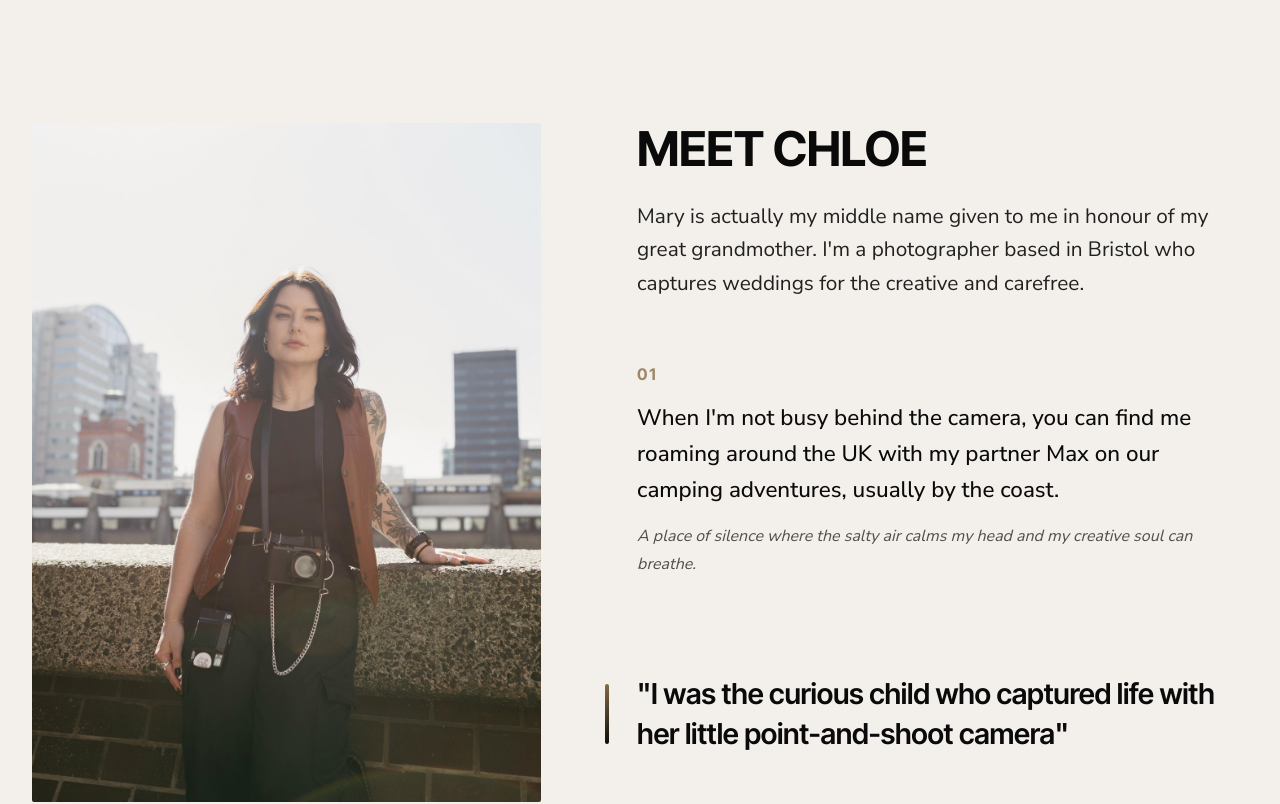
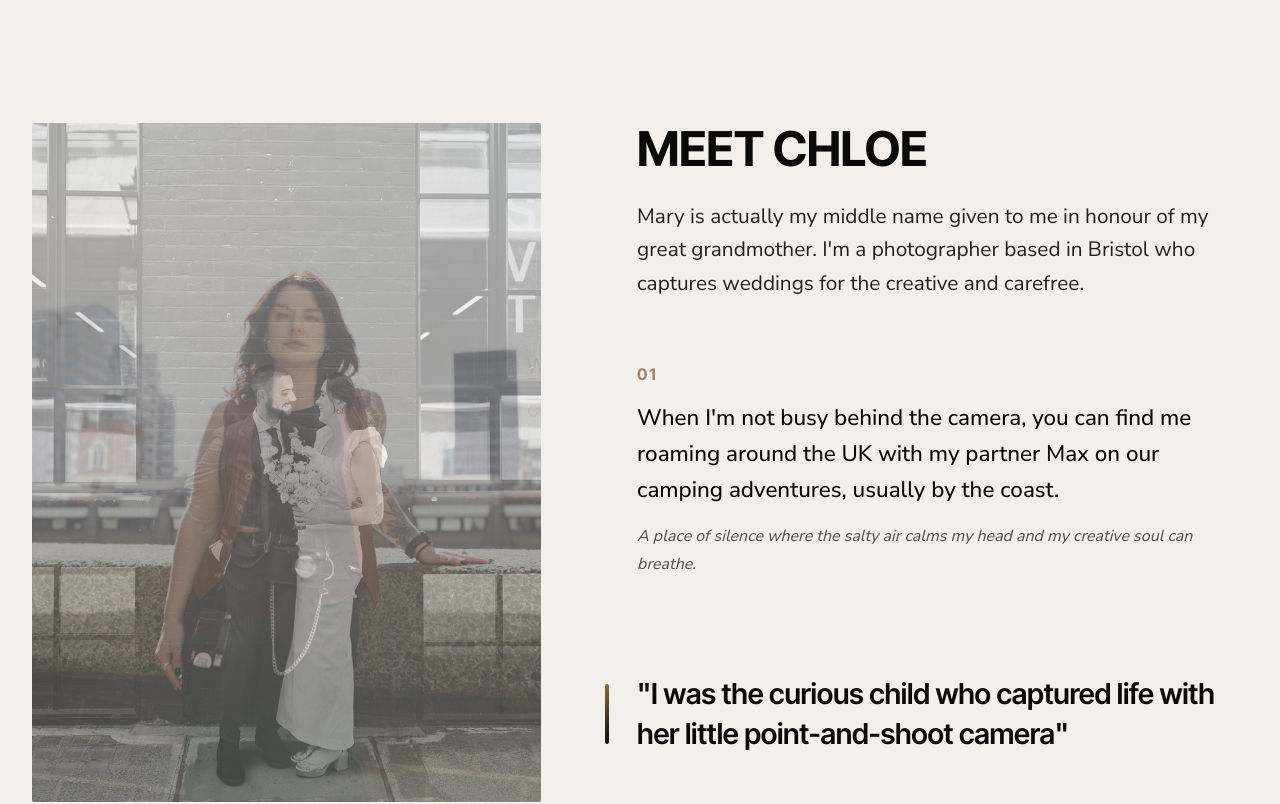
Before and after one commit to maxwebsterkhan/chloe-mary, a Next.js app: page /about in a window 1280 px wide. Shown: the part 1300-2104 px from the top of the page. Built offline with nearby package versions, Linux system fonts and the light colour scheme.

Commit message:
Image swap

```diff
--- a/src/app/_components/about-story/about-story.module.scss
+++ b/src/app/_components/about-story/about-story.module.scss
@@ -81,6 +81,13 @@
   &:hover {
     transform: scale(1.05);
   }
+}
+
+.imageSecond {
+  position: absolute;
+  top: 0;
+  left: 0;
+  z-index: 1;
 }
 
 .imageOverlay {
--- a/src/app/_components/about-story/about-story.tsx
+++ b/src/app/_components/about-story/about-story.tsx
@@ -13,6 +13,7 @@ export default function AboutStory() {
   const [isContentVisible, setIsContentVisible] = useState(false);
   const [isPhilosophyVisible, setIsPhilosophyVisible] = useState(false);
   const [isClosingVisible, setIsClosingVisible] = useState(false);
+  const [scrollProgress, setScrollProgress] = useState(0);
 
   useEffect(() => {
     const content = contentRef.current;
@@ -50,6 +51,48 @@ export default function AboutStory() {
     };
   }, []);
 
+  // Scroll-based image fade effect
+  useEffect(() => {
+    const handleScroll = () => {
+      const content = contentRef.current;
+      const imageSection = imageRef.current;
+
+      if (!content || !imageSection) return;
+
+      const contentRect = content.getBoundingClientRect();
+      const imageRect = imageSection.getBoundingClientRect();
+
+      // Only trigger when content is passing the sticky image
+      if (
+        contentRect.bottom < imageRect.top ||
+        contentRect.top > imageRect.bottom
+      ) {
+        return;
+      }
+
+      // Calculate progress based on how much content has scrolled past the image
+      const contentStart = contentRect.top;
+      const imageCenter = imageRect.top + imageRect.height / 2;
+
+      // Calculate progress over a shorter distance (image height * 1.5) for quicker transition
+      const fadeDistance = imageRect.height * 1.5;
+      const scrolledDistance = Math.max(0, imageCenter - contentStart);
+      const progress = Math.max(
+        0,
+        Math.min(1, scrolledDistance / fadeDistance)
+      );
+
+      setScrollProgress(progress);
+    };
+
+    window.addEventListener("scroll", handleScroll);
+    handleScroll(); // Initial call
+
+    return () => {
+      window.removeEventListener("scroll", handleScroll);
+    };
+  }, []);
+
   return (
     <section id="about-story" className={styles.story} ref={sectionRef}>
       <div className={styles.container}>
@@ -62,6 +105,16 @@ export default function AboutStory() {
                 width={600}
                 height={800}
                 className={styles.image}
+                style={{ opacity: 1 - scrollProgress }}
+                priority
+              />
+              <Image
+                src="/chloe-mary-portrait-2.jpg"
+                alt="Chloe Mary - Photographer"
+                width={600}
+                height={800}
+                className={`${styles.image} ${styles.imageSecond}`}
+                style={{ opacity: scrollProgress }}
                 priority
               />
               <div className={styles.imageOverlay}></div>
```
Also changed, not shown: public/chloe-mary-portrait-2.jpg (added).
